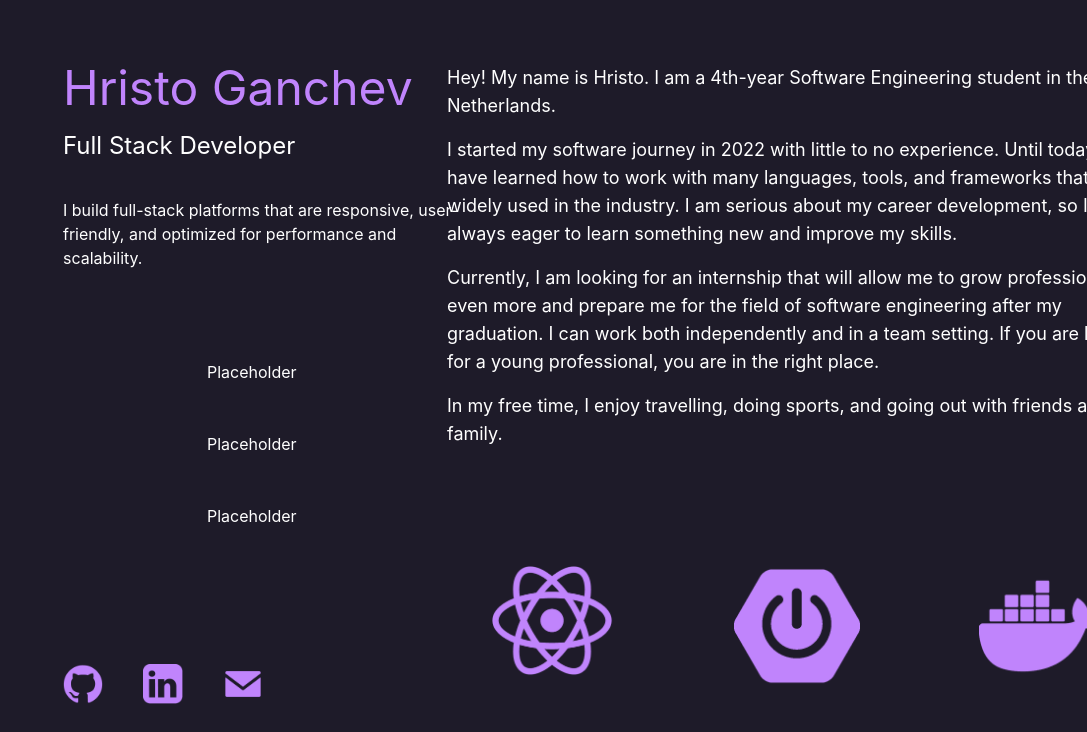
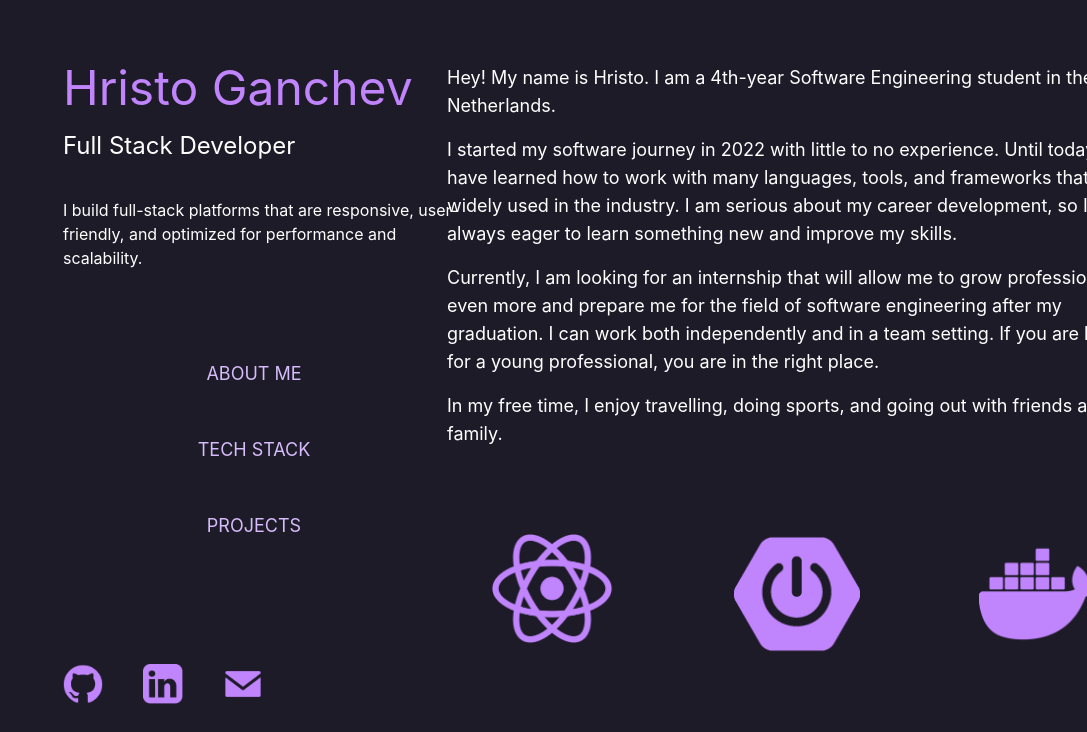
Before and after one commit to TanzerDx/PortfolioV2, a React (Vite) app: page / in a window 1280 px wide. Shown: the top 732 px of the page, without its empty margins (193-1280 px from the left). Built offline with nearby package versions, Linux system fonts and the light colour scheme.

Commit message:
navbar fully functional. to add effects

```diff
--- a/src/Page.tsx
+++ b/src/Page.tsx
@@ -3,8 +3,13 @@ import Menu from "./components/common/Menu";
 import AboutMe from "./components/layout/AboutMe";
 import TechStack from "./components/layout/TechStack";
 import Projects from "./components/layout/Projects";
+import { useRef } from "react";
 
 const Page: React.FC = () => {
+  const aboutmeRef = useRef<HTMLDivElement | null>(null);
+  const techstackRef = useRef<HTMLDivElement | null>(null);
+  const projectsRef = useRef<HTMLDivElement | null>(null);
+
   return (
     <div className="flex flex-row pt-[5%] pb-[2%]">
       <div className="flex flex-col ml-[20%] fixed w-[900px] h-[80%] z-0">
@@ -19,8 +24,12 @@ const Page: React.FC = () => {
           optimized for performance and scalability.
         </h1>
 
-        <div className="ml-[16%] mt-[10%]">
-          <Menu />
+        <div className="ml-[14%] mt-[10%]">
+          <Menu
+            aboutmeRef={aboutmeRef}
+            techstackRef={techstackRef}
+            projectsRef={projectsRef}
+          />
         </div>
 
         <div className="mt-auto">
@@ -29,15 +38,15 @@ const Page: React.FC = () => {
       </div>
 
       <div className="ml-[50%] w-1/2 z-10">
-        <div className="mb-[15%]">
+        <div ref={aboutmeRef} className="mb-[10%]">
           <AboutMe />
         </div>
 
-        <div className="mb-[15%]">
+        <div ref={techstackRef} className="mt-[10%] mb-[10%]">
           <TechStack />
         </div>
 
-        <div className="mb-[15%]">
+        <div ref={projectsRef} className="mt-[10%] mb-[10%]">
           <Projects />
         </div>
       </div>
--- a/src/components/common/Menu.tsx
+++ b/src/components/common/Menu.tsx
@@ -1,16 +1,58 @@
-const Menu: React.FC = () => {
+import type { RefObject } from "react";
+
+type MenuProps = {
+  aboutmeRef: RefObject<HTMLDivElement | null>;
+  techstackRef: RefObject<HTMLDivElement | null>;
+  projectsRef: RefObject<HTMLDivElement | null>;
+};
+
+const Menu: React.FC<MenuProps> = ({
+  aboutmeRef,
+  techstackRef,
+  projectsRef,
+}) => {
   return (
-    <div className="flex flex-col gap-12">
+    <div className="flex flex-col w-[130px] text-center gap-12">
       <div>
-        <h1 className="text-white subpixel-antialiased">Placeholder</h1>
+        <button
+          className="text-secondaryColor text-lg subpixel-antialiased"
+          onClick={() => {
+            aboutmeRef.current?.scrollIntoView({
+              behavior: "smooth",
+              block: "center",
+            });
+          }}
+        >
+          ABOUT ME
+        </button>
       </div>
 
       <div>
-        <h1 className="text-white subpixel-antialiased">Placeholder</h1>
+        <button
+          className="text-secondaryColor text-lg subpixel-antialiased"
+          onClick={() => {
+            techstackRef.current?.scrollIntoView({
+              behavior: "smooth",
+              block: "center",
+            });
+          }}
+        >
+          TECH STACK
+        </button>
       </div>
 
       <div>
-        <h1 className="text-white subpixel-antialiased">Placeholder</h1>
+        <button
+          className="text-secondaryColor text-lg subpixel-antialiased"
+          onClick={() => {
+            projectsRef.current?.scrollIntoView({
+              behavior: "smooth",
+              block: "center",
+            });
+          }}
+        >
+          PROJECTS
+        </button>
       </div>
     </div>
   );
```
